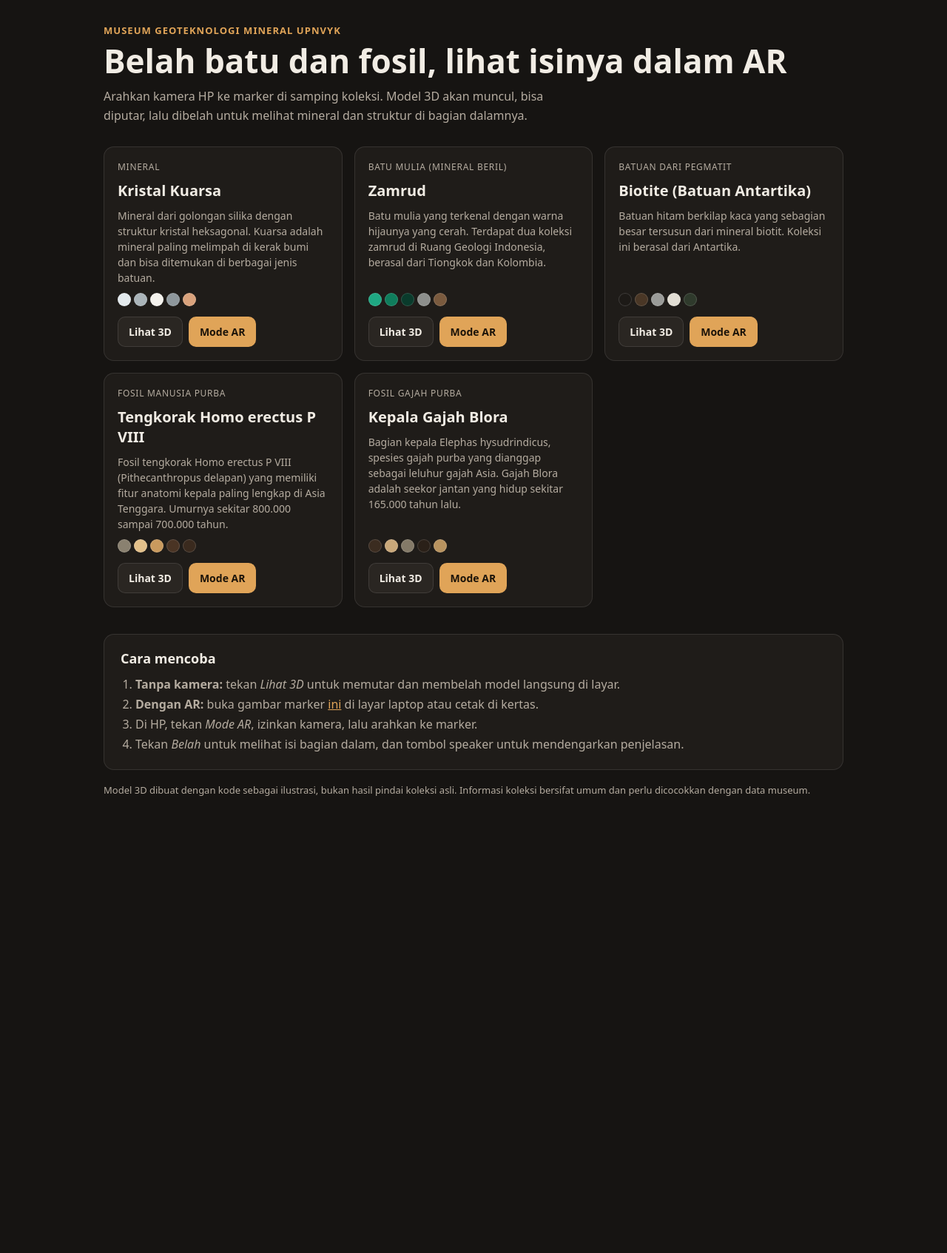
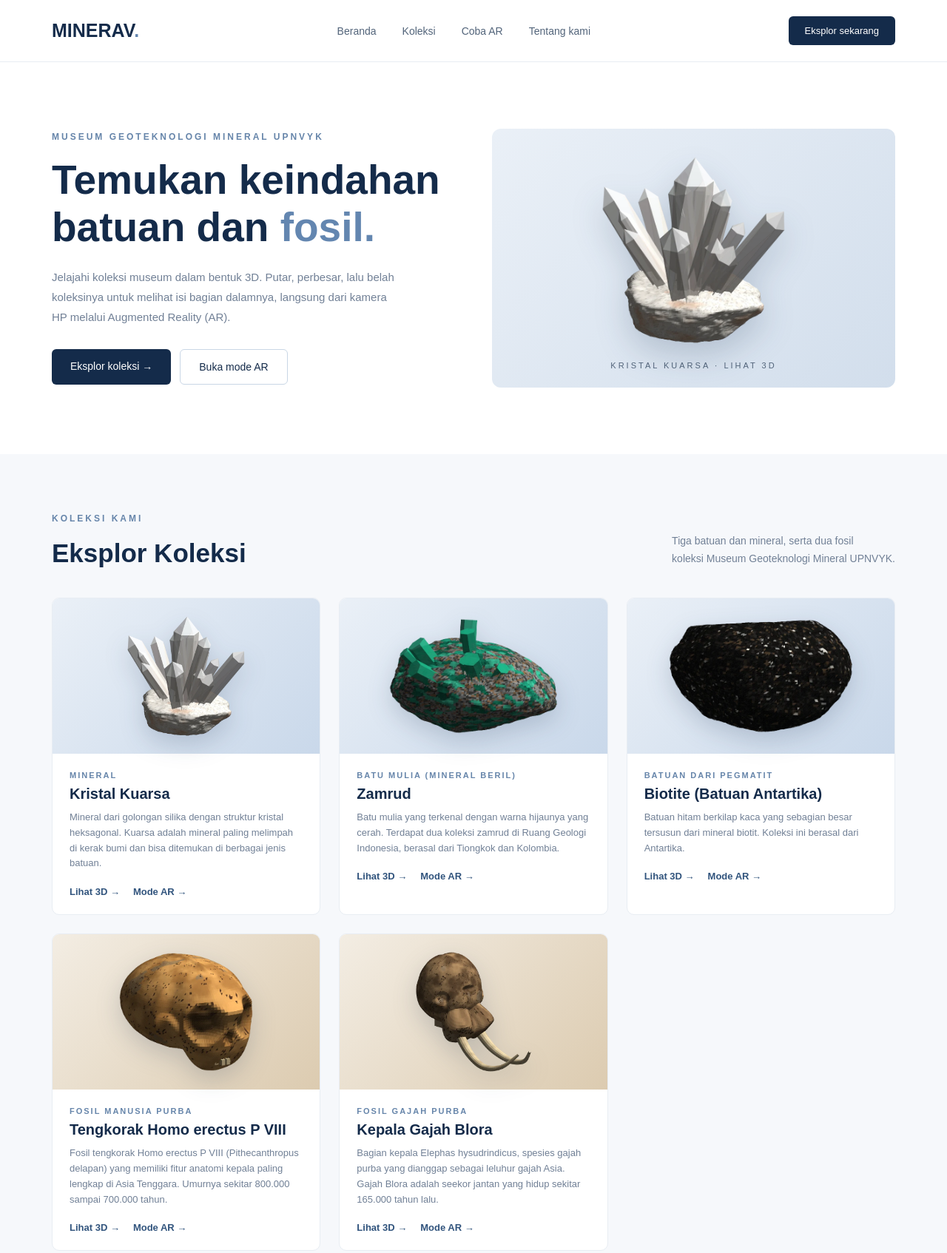
Before and after one commit to TamaCompp/ar-museum-geoteknologi, a plain HTML site: page index.html in a window 1280 px wide. Shown: the top 1694 px of the page at 74% size. Before the commit the page ends 1154 px from the top, so only its background shows below. Drawn offline with Linux system fonts and the light colour scheme.

Commit message:
gabungkan Web MINERAV

```diff
--- /dev/null
+++ b/css/beranda.css
@@ -0,0 +1,429 @@
+
+
+* {
+    margin: 0;
+    padding: 0;
+    box-sizing: border-box;
+}
+
+html {
+    scroll-behavior: smooth;
+}
+
+body {
+    font-family: Arial, sans-serif;
+    color: #142B4A;
+    background-color: #FFFFFF;
+}
+
+/* NAVBAR */
+header {
+    width: 100%;
+    background: white;
+    border-bottom: 1px solid #E8EDF3;
+}
+
+.navbar {
+    max-width: 1200px;
+    margin: auto;
+    padding: 22px 30px;
+    display: flex;
+    align-items: center;
+    justify-content: space-between;
+}
+
+.logo {
+    font-size: 25px;
+    font-weight: bold;
+    text-decoration: none;
+    color: #142B4A;
+}
+
+.logo span, footer span {
+    color: #6386B0;
+}
+
+.nav-menu {
+    display: flex;
+    gap: 35px;
+    list-style: none;
+}
+
+.nav-menu a {
+    text-decoration: none;
+    color: #52647A;
+    font-size: 14px;
+}
+
+.nav-menu a:hover {
+    color: #142B4A;
+}
+
+.nav-button {
+    background: #142B4A;
+    color: white;
+    text-decoration: none;
+    padding: 12px 22px;
+    border-radius: 6px;
+    font-size: 13px;
+}
+
+/* HERO */
+.hero {
+    max-width: 1200px;
+    margin: auto;
+    padding: 90px 30px;
+    display: flex;
+    align-items: center;
+    justify-content: space-between;
+    gap: 50px;
+}
+
+.hero-content {
+    flex: 1;
+}
+
+.subtitle {
+    color: #6685AA;
+    font-size: 12px;
+    font-weight: bold;
+    letter-spacing: 3px;
+    margin-bottom: 20px;
+}
+
+.hero h1 {
+    font-size: 55px;
+    line-height: 1.15;
+    margin-bottom: 22px;
+}
+
+.hero h1 span {
+    color: #6386B0;
+}
+
+.description {
+    color: #718096;
+    line-height: 1.8;
+    max-width: 470px;
+    margin-bottom: 30px;
+    font-size: 15px;
+}
+
+.primary-button {
+    display: inline-block;
+    background: #142B4A;
+    color: white;
+    text-decoration: none;
+    padding: 15px 25px;
+    border-radius: 6px;
+    font-size: 14px;
+    transition: 0.3s;
+}
+
+.primary-button:hover {
+    background: #31547D;
+    transform: translateY(-2px);
+}
+
+.hero-image {
+    flex: 1;
+}
+
+.mineral-placeholder {
+    height: 350px;
+    border-radius: 12px;
+    background: linear-gradient(135deg, #EAF0F7, #D2DEEC);
+    display: flex;
+    flex-direction: column;
+    align-items: center;
+    justify-content: center;
+}
+
+.mineral-placeholder span {
+    font-size: 110px;
+    color: #6386B0;
+}
+
+.mineral-placeholder p {
+    font-size: 11px;
+    letter-spacing: 3px;
+    color: #52647A;
+}
+
+/* COLLECTION */
+.collection {
+    background: #F6F8FB;
+    padding: 80px 30px;
+}
+
+.section-heading {
+    max-width: 1140px;
+    margin: auto;
+    display: flex;
+    justify-content: space-between;
+    align-items: end;
+    margin-bottom: 40px;
+}
+
+.section-heading h2,
+.about h2 {
+    font-size: 35px;
+}
+
+.section-heading > p {
+    color: #718096;
+    line-height: 1.7;
+    font-size: 14px;
+}
+
+.mineral-grid {
+    max-width: 1140px;
+    margin: auto;
+    display: grid;
+    grid-template-columns: repeat(3, 1fr);
+    gap: 25px;
+}
+
+.mineral-card {
+    background: white;
+    border-radius: 10px;
+    overflow: hidden;
+    border: 1px solid #E8EDF3;
+    transition: 0.3s;
+}
+
+.mineral-card:hover {
+    transform: translateY(-5px);
+    box-shadow: 0 10px 25px #142B4A12;
+}
+
+.mineral-image {
+    height: 210px;
+    display: flex;
+    align-items: center;
+    justify-content: center;
+}
+
+.mineral-image span {
+    font-size: 90px;
+    color: white;
+}
+
+.amethyst {
+    background: linear-gradient(135deg, #B8A3D8, #74618F);
+}
+
+.quartz {
+    background: linear-gradient(135deg, #D9E3ED, #879EB6);
+}
+
+.pyrite {
+    background: linear-gradient(135deg, #D9C28A, #9B8244);
+}
+
+.card-content {
+    padding: 23px;
+}
+
+.card-content h3 {
+    font-size: 20px;
+    margin-bottom: 10px;
+}
+
+.card-content p {
+    font-size: 13px;
+    color: #718096;
+    margin-bottom: 20px;
+}
+
+.detail-link {
+    color: #31547D;
+    font-size: 13px;
+    font-weight: bold;
+    text-decoration: none;
+}
+
+/* AR SECTION */
+.ar-section {
+    max-width: 1140px;
+    margin: 80px auto;
+    padding: 55px;
+    background: #EAF0F7;
+    border-radius: 12px;
+    display: flex;
+    justify-content: space-between;
+    align-items: center;
+    gap: 30px;
+}
+
+.ar-content h2 {
+    font-size: 34px;
+    line-height: 1.3;
+    margin-bottom: 18px;
+}
+
+.ar-content > p:not(.subtitle) {
+    color: #718096;
+    font-size: 14px;
+    line-height: 1.8;
+    max-width: 450px;
+    margin-bottom: 25px;
+}
+
+.ar-icon {
+    width: 210px;
+    height: 210px;
+    background: #142B4A;
+    color: white;
+    border-radius: 12px;
+    display: flex;
+    flex-direction: column;
+    align-items: center;
+    justify-content: center;
+}
+
+.ar-icon span {
+    font-size: 90px;
+}
+
+.ar-icon p {
+    font-size: 11px;
+    letter-spacing: 2px;
+}
+
+/* ABOUT */
+.about {
+    text-align: center;
+    max-width: 650px;
+    margin: 100px auto;
+    padding: 0 25px;
+}
+
+.about h2 {
+    margin-bottom: 20px;
+    line-height: 1.3;
+}
+
+.about > p:last-child {
+    color: #718096;
+    line-height: 1.8;
+    font-size: 14px;
+}
+
+/* FOOTER */
+footer {
+    background: #142B4A;
+    color: white;
+    padding: 35px;
+    text-align: center;
+}
+
+footer h3 {
+    font-size: 23px;
+    margin-bottom: 10px;
+}
+
+footer p {
+    font-size: 12px;
+    color: #CBD5E1;
+}
+
+/* RESPONSIVE */
+@media (max-width: 768px) {
+    .navbar {
+        padding: 18px;
+    }
+
+    .nav-menu {
+        gap: 13px;
+    }
+
+    .nav-menu a {
+        font-size: 12px;
+    }
+
+    .nav-button {
+        display: none;
+    }
+
+    .hero {
+        padding: 55px 22px;
+        flex-direction: column;
+        align-items: stretch;
+    }
+
+    .hero h1 {
+        font-size: 40px;
+    }
+
+    .hero-image {
+        width: 100%;
+    }
+
+    .mineral-placeholder {
+        height: 260px;
+    }
+
+    .section-heading {
+        align-items: start;
+        flex-direction: column;
+        gap: 15px;
+    }
+
+    .section-heading h2 {
+        font-size: 29px;
+    }
+
+    .mineral-grid {
+        grid-template-columns: 1fr;
+    }
+
+    .ar-section {
+        margin: 50px 18px;
+        padding: 30px;
+        flex-direction: column;
+        align-items: start;
+    }
+
+    .ar-content h2 {
+        font-size: 28px;
+    }
+
+    .ar-icon {
+        width: 100%;
+        height: 180px;
+    }
+
+    .about {
+        margin: 70px auto;
+    }
+}
+
+
+/* ===== Tambahan untuk koleksi asli & integrasi AR ===== */
+.hero-image .mineral-placeholder { position: relative; overflow: hidden; text-decoration: none; }
+.hero-image .mineral-placeholder img { width: 78%; max-height: 280px; object-fit: contain; filter: drop-shadow(0 18px 22px #142B4A33); transition: transform .4s; }
+.hero-image .mineral-placeholder:hover img { transform: scale(1.04) rotate(-1deg); }
+.hero-image .mineral-placeholder p { margin-top: 10px; }
+.hero-tombol { display: flex; gap: 12px; flex-wrap: wrap; }
+.secondary-button {
+    display: inline-block; color: #142B4A; text-decoration: none; padding: 15px 25px;
+    border-radius: 6px; font-size: 14px; border: 1px solid #C9D6E5; background: white; transition: 0.3s;
+}
+.secondary-button:hover { border-color: #142B4A; }
+
+.mineral-image { background: linear-gradient(135deg, #EAF0F7, #C9D8EA); }
+.mineral-image.fosil { background: linear-gradient(135deg, #F3EDE3, #DCCBB0); }
+.mineral-image img { max-width: 82%; max-height: 180px; object-fit: contain; filter: drop-shadow(0 12px 16px #142B4A30); transition: transform .4s; }
+.mineral-card:hover .mineral-image img { transform: scale(1.05); }
+.card-kategori { font-size: 11px; font-weight: bold; letter-spacing: 2px; color: #6685AA; text-transform: uppercase; margin-bottom: 8px; }
+.card-content p.ringkas { line-height: 1.6; min-height: 62px; }
+.card-aksi { display: flex; gap: 18px; }
+
+.langkah { margin: 0 0 25px; padding-left: 18px; color: #52647A; font-size: 14px; line-height: 1.9; max-width: 480px; }
+.langkah a { color: #31547D; font-weight: bold; }
+.ar-tombol { display: flex; gap: 12px; flex-wrap: wrap; }
+.ar-icon { text-decoration: none; }
+
+.catatan-kecil { margin-top: 18px; font-size: 12px; color: #8a97a8; line-height: 1.7; }
+.about > p:not(.subtitle):not(.catatan-kecil) { color: #718096; line-height: 1.8; font-size: 14px; }
--- a/css/style.css
+++ b/css/style.css
@@ -1,18 +1,20 @@
 :root {
-  --latar: #161412;
-  --kartu: rgba(28, 25, 22, 0.92);
-  --garis: rgba(255, 255, 255, 0.1);
-  --teks: #f1ece4;
-  --redup: #b5aca0;
-  --aksen: #e0a458;
-  --aksen-gelap: #3a2a17;
-  --radius: 14px;
+  /* warna mengikuti tema beranda (biru-navy) */
+  --latar: #EAF0F7;
+  --kartu: rgba(255, 255, 255, 0.94);
+  --garis: #DCE4EE;
+  --teks: #142B4A;
+  --redup: #52647A;
+  --aksen: #142B4A;
+  --aksen-gelap: #31547D;
+  --biru: #6685AA;
+  --radius: 12px;
 }
 
 * { box-sizing: border-box; }
 html, body { margin: 0; height: 100%; }
 body {
-  font-family: system-ui, -apple-system, "Segoe UI", Roboto, sans-serif;
+  font-family: Arial, Helvetica, sans-serif;
   color: var(--teks);
   background: var(--latar);
   -webkit-tap-highlight-color: transparent;
@@ -41,7 +43,7 @@ a { color: var(--aksen); }
   padding: 10px 14px; border-radius: 10px; font-weight: 600; font-size: 14px;
   text-decoration: none; border: 1px solid var(--garis); color: var(--teks); background: #2a2622; cursor: pointer;
 }
-.tombol.utama { background: var(--aksen); color: #1b1309; border-color: transparent; }
+.tombol.utama { background: var(--aksen); color: #ffffff; border-color: transparent; }
 .cara { margin-top: 36px; background: #1f1c19; border: 1px solid var(--garis); border-radius: var(--radius); padding: 20px 22px; }
 .cara h2 { margin: 0 0 10px; font-size: 18px; }
 .cara ol { margin: 0; padding-left: 20px; color: var(--redup); line-height: 1.7; }
@@ -64,19 +66,20 @@ a { color: var(--aksen); }
 #pilih { display: flex; gap: 6px; overflow-x: auto; scrollbar-width: none; padding: 2px; }
 #pilih::-webkit-scrollbar { display: none; }
 #pilih button {
+  box-shadow: 0 2px 8px rgba(20,43,74,.08);
   flex: none; padding: 9px 14px; border-radius: 999px; border: 1px solid var(--garis);
   background: var(--kartu); color: var(--teks); font-size: 13px; font-weight: 600; cursor: pointer;
 }
-#pilih button.aktif { background: var(--aksen); color: #1b1309; border-color: transparent; }
+#pilih button.aktif { background: var(--aksen); color: #ffffff; border-color: transparent; }
 
 #panel {
   left: 12px; right: 12px; bottom: 76px; max-height: 42vh; overflow-y: auto;
   background: var(--kartu); border: 1px solid var(--garis); border-radius: var(--radius);
-  padding: 16px 18px; backdrop-filter: blur(8px); -webkit-backdrop-filter: blur(8px);
+  padding: 16px 18px; box-shadow: 0 8px 24px rgba(20,43,74,.12); backdrop-filter: blur(8px); -webkit-backdrop-filter: blur(8px);
   transition: transform .25s ease, opacity .25s ease;
 }
 #panel.tertutup { transform: translateY(16px); opacity: 0; pointer-events: none; }
-#kategori { font-size: 12px; color: var(--aksen); text-transform: uppercase; letter-spacing: .07em; font-weight: 600; }
+#kategori { font-size: 12px; color: var(--biru); text-transform: uppercase; letter-spacing: .07em; font-weight: 600; }
 #nama { margin: 4px 0 8px; font-size: 22px; }
 #ringkas { margin: 0; color: var(--redup); line-height: 1.55; font-size: 14px; }
 #detail p { margin: 10px 0 0; font-size: 13.5px; line-height: 1.55; color: var(--redup); }
@@ -87,7 +90,7 @@ body.terbelah .bagian-dalam { display: block; }
 body.terbelah #detail { display: none; }
 #daftar-dalam { list-style: none; margin: 0; padding: 0; display: grid; gap: 10px; }
 #daftar-dalam li { display: flex; gap: 10px; align-items: flex-start; }
-#daftar-dalam .titik { flex: none; width: 16px; height: 16px; border-radius: 50%; margin-top: 2px; border: 1px solid rgba(255,255,255,.25); }
+#daftar-dalam .titik { flex: none; width: 16px; height: 16px; border-radius: 50%; margin-top: 2px; border: 1px solid rgba(20,43,74,.2); }
 #daftar-dalam b { display: block; font-size: 14px; }
 #daftar-dalam small { display: block; color: var(--redup); font-size: 13px; line-height: 1.45; }
 
@@ -96,9 +99,9 @@ body.terbelah #detail { display: none; }
   height: 52px; border-radius: 12px; border: 1px solid var(--garis); background: var(--kartu);
   color: var(--teks); font-size: 15px; font-weight: 700; cursor: pointer;
 }
-#btn-belah { flex: 1; background: var(--aksen); color: #1b1309; border-color: transparent; }
+#btn-belah { flex: 1; background: var(--aksen); color: #ffffff; border-color: transparent; }
 #btn-suara, #btn-info { width: 52px; font-size: 20px; }
-#btn-suara.aktif { background: var(--aksen-gelap); border-color: var(--aksen); }
+#btn-suara.aktif { background: var(--aksen-gelap); border-color: var(--aksen); color: #fff; }
 
 #memuat, #petunjuk {
   left: 50%; top: 42%; transform: translate(-50%, -50%);
@@ -123,7 +126,7 @@ body.terbelah #detail { display: none; }
 
 #tips {
   left: 50%; top: 64px; transform: translateX(-50%);
-  background: rgba(20, 18, 16, 0.7); border-radius: 999px; padding: 6px 12px;
+  background: rgba(255, 255, 255, 0.9); border: 1px solid var(--garis); border-radius: 999px; padding: 6px 12px;
   font-size: 12px; color: var(--redup); white-space: nowrap; pointer-events: none;
   animation: hilang 1s ease 6s forwards;
 }
--- a/index.html
+++ b/index.html
@@ -1,56 +1,111 @@
 <!DOCTYPE html>
 <html lang="id">
 <head>
-  <meta charset="utf-8" />
-  <meta name="viewport" content="width=device-width, initial-scale=1" />
-  <title>AR Museum Geoteknologi Mineral UPNVYK</title>
-  <link rel="stylesheet" href="css/style.css" />
+    <meta charset="UTF-8">
+    <meta name="viewport" content="width=device-width, initial-scale=1.0">
+    <title>MINERAV | Museum Geoteknologi Mineral UPNVYK</title>
+    <link rel="stylesheet" href="css/beranda.css">
 </head>
 <body>
-  <main class="beranda">
+
+    <!-- NAVBAR -->
     <header>
-      <div class="label">Museum Geoteknologi Mineral UPNVYK</div>
-      <h1>Belah batu dan fosil, lihat isinya dalam AR</h1>
-      <p>Arahkan kamera HP ke marker di samping koleksi. Model 3D akan muncul, bisa diputar, lalu dibelah untuk melihat mineral dan struktur di bagian dalamnya.</p>
+        <nav class="navbar">
+            <a href="#home" class="logo">MINERAV<span>.</span></a>
+
+            <ul class="nav-menu">
+                <li><a href="#home">Beranda</a></li>
+                <li><a href="#collection">Koleksi</a></li>
+                <li><a href="#ar">Coba AR</a></li>
+                <li><a href="#about">Tentang kami</a></li>
+            </ul>
+
+            <a href="#collection" class="nav-button">Eksplor sekarang</a>
+        </nav>
     </header>
 
-    <div class="grid" id="daftar"></div>
+    <!-- HERO SECTION -->
+    <section class="hero" id="home">
+        <div class="hero-content">
+            <p class="subtitle">MUSEUM GEOTEKNOLOGI MINERAL UPNVYK</p>
 
-    <section class="cara">
-      <h2>Cara mencoba</h2>
-      <ol>
-        <li><b>Tanpa kamera:</b> tekan <i>Lihat 3D</i> untuk memutar dan membelah model langsung di layar.</li>
-        <li><b>Dengan AR:</b> buka gambar marker
-          <a href="https://cdn.jsdelivr.net/gh/hiukim/mind-ar-js@1.2.5/examples/image-tracking/assets/card-example/card.png" target="_blank" rel="noopener">ini</a>
-          di layar laptop atau cetak di kertas.</li>
-        <li>Di HP, tekan <i>Mode AR</i>, izinkan kamera, lalu arahkan ke marker.</li>
-        <li>Tekan <i>Belah</i> untuk melihat isi bagian dalam, dan tombol speaker untuk mendengarkan penjelasan.</li>
-      </ol>
+            <h1>Temukan keindahan<br>
+               batuan dan <span>fosil.</span>
+            </h1>
+
+            <p class="description">
+                Jelajahi koleksi museum dalam bentuk 3D. Putar, perbesar, lalu belah koleksinya untuk melihat isi bagian dalamnya, langsung dari kamera HP melalui Augmented Reality (AR).
+            </p>
+
+            <div class="hero-tombol">
+                <a href="#collection" class="primary-button">Eksplor koleksi &rarr;</a>
+                <a href="ar.html" class="secondary-button">Buka mode AR</a>
+            </div>
+        </div>
+
+        <div class="hero-image">
+            <a class="mineral-placeholder" href="viewer.html?id=kuarsa">
+                <img src="assets/img/kuarsa.webp" alt="Model 3D Kristal Kuarsa">
+                <p>KRISTAL KUARSA &middot; LIHAT 3D</p>
+            </a>
+        </div>
     </section>
 
-    <p class="catatan">Model 3D dibuat dengan kode sebagai ilustrasi, bukan hasil pindai koleksi asli. Informasi koleksi bersifat umum dan perlu dicocokkan dengan data museum.</p>
-  </main>
+    <!-- COLLECTION SECTION -->
+    <section class="collection" id="collection">
+        <div class="section-heading">
+            <div>
+                <p class="subtitle">KOLEKSI KAMI</p>
+                <h2>Eksplor Koleksi</h2>
+            </div>
+            <p>Tiga batuan dan mineral, serta dua fosil<br>
+                koleksi Museum Geoteknologi Mineral UPNVYK.</p>
+        </div>
 
-  <script src="js/koleksi.js"></script>
-  <script>
-    (function () {
-      var wadah = document.getElementById('daftar');
-      window.KOLEKSI.forEach(function (k) {
-        var warna = k.dalam.map(function (x) { return '<span style="background:' + x.warna + '" title="' + x.nama + '"></span>'; }).join('');
-        var div = document.createElement('article');
-        div.className = 'kartu';
-        div.innerHTML =
-          '<div class="kat">' + k.kategori + '</div>' +
-          '<h2>' + k.nama + '</h2>' +
-          '<p>' + k.ringkas + '</p>' +
-          '<div class="warna">' + warna + '</div>' +
-          '<div class="aksi">' +
-            '<a class="tombol" href="viewer.html?id=' + k.id + '">Lihat 3D</a>' +
-            '<a class="tombol utama" href="ar.html?id=' + k.id + '">Mode AR</a>' +
-          '</div>';
-        wadah.appendChild(div);
-      });
-    })();
-  </script>
+        <!-- kartu diisi otomatis dari js/koleksi.js -->
+        <div class="mineral-grid" id="daftar-koleksi"></div>
+    </section>
+
+    <!-- AR SECTION -->
+    <section class="ar-section" id="ar">
+        <div class="ar-content">
+            <p class="subtitle">BAGIAN INTERAKTIF</p>
+            <h2>Lihat isi batuan dan fosil<br>dengan Augmented Reality.</h2>
+            <ol class="langkah">
+                <li>Buka gambar marker
+                    <a href="https://cdn.jsdelivr.net/gh/hiukim/mind-ar-js@1.2.5/examples/image-tracking/assets/card-example/card.png" target="_blank" rel="noopener">ini</a>
+                    di layar laptop, atau cetak di kertas.</li>
+                <li>Di HP, tekan <b>Coba AR</b> lalu izinkan kamera.</li>
+                <li>Arahkan kamera ke marker, pilih koleksi, lalu tekan <b>Belah</b>.</li>
+            </ol>
+            <div class="ar-tombol">
+                <a href="ar.html" class="primary-button">Coba AR &rarr;</a>
+                <a href="viewer.html" class="secondary-button">Lihat 3D tanpa kamera</a>
+            </div>
+        </div>
+
+        <a class="ar-icon" href="ar.html">
+            <span>&#8982;</span>
+            <p>AR EXPERIENCE</p>
+        </a>
+    </section>
+
+    <!-- ABOUT SECTION -->
+    <section class="about" id="about">
+        <p class="subtitle">TENTANG MINERAV</p>
+        <h2>Mengenal Koleksi Museum<br>Lewat Teknologi.</h2>
+        <p>
+            MINERAV adalah museum digital untuk Museum Geoteknologi Mineral UPNVYK. Koleksi museum ditampilkan dalam 3D dan Augmented Reality, sehingga pengunjung bisa melihat bagian dalam batuan dan fosil tanpa menyentuh benda aslinya. Web ini dibuat oleh mahasiswa Informatika UPNVYK sebagai projek mata kuliah Komputer dan Masyarakat.
+        </p>
+    </section>
+
+    <!-- FOOTER -->
+    <footer>
+        <h3>MINERAV<span>.</span></h3>
+        <p>Museum Geoteknologi Mineral UPNVYK &copy; 2026</p>
+    </footer>
+
+    <script src="js/koleksi.js"></script>
+    <script src="js/beranda.js"></script>
 </body>
 </html>
--- /dev/null
+++ b/js/beranda.js
@@ -0,0 +1,24 @@
+/* Beranda: isi kartu koleksi dari js/koleksi.js */
+(function () {
+  'use strict';
+  var grid = document.getElementById('daftar-koleksi');
+  if (!grid || !window.KOLEKSI) return;
+  window.KOLEKSI.forEach(function (k) {
+    var kartu = document.createElement('div');
+    kartu.className = 'mineral-card';
+    kartu.innerHTML =
+      '<a class="mineral-image' + (k.jenis === 'fosil' ? ' fosil' : '') + '" href="viewer.html?id=' + k.id + '">' +
+        '<img src="assets/img/' + k.id + '.webp" alt="Model 3D ' + k.nama + '" loading="lazy">' +
+      '</a>' +
+      '<div class="card-content">' +
+        '<div class="card-kategori">' + k.kategori + '</div>' +
+        '<h3>' + k.nama + '</h3>' +
+        '<p class="ringkas">' + k.ringkas + '</p>' +
+        '<div class="card-aksi">' +
+          '<a href="viewer.html?id=' + k.id + '" class="detail-link">Lihat 3D &rarr;</a>' +
+          '<a href="ar.html?id=' + k.id + '" class="detail-link">Mode AR &rarr;</a>' +
+        '</div>' +
+      '</div>';
+    grid.appendChild(kartu);
+  });
+})();
```
Also changed, not shown: viewer.html (+3 -3 lines), assets/img/biotite.webp (added), assets/img/gajah.webp (added), assets/img/homoerectus.webp (added), assets/img/kuarsa.webp (added), assets/img/zamrud.webp (added), 1 other file.
